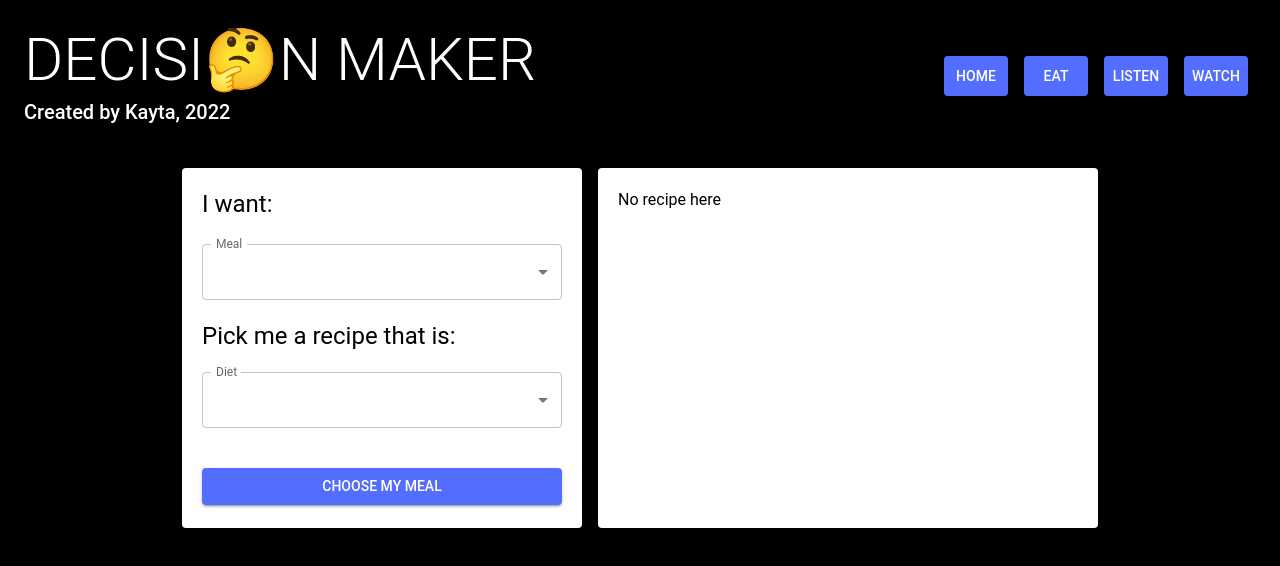
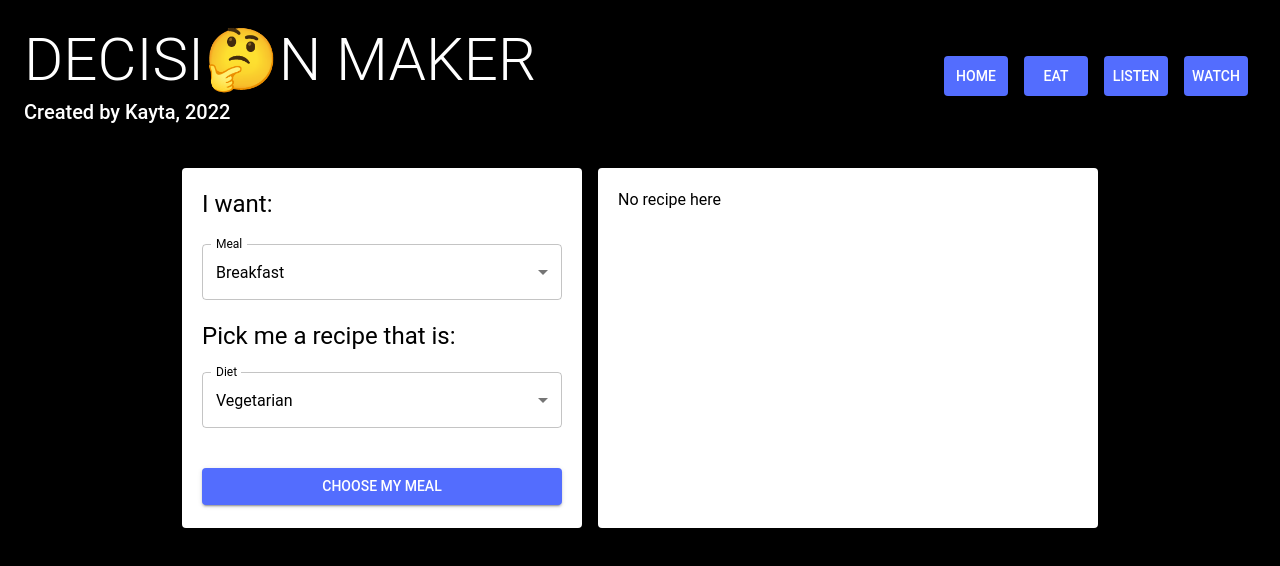
Before and after one commit to kaytawho/decision-maker, a React (Create React App) app in the folder frontend/: page /decide-food in a window 1280 px wide. Shown: the top 566 px of the page. Built offline with nearby package versions, Linux system fonts and the light colour scheme; no server answers.

Commit message:
selector text color

```diff
--- a/frontend/src/components/DecideFoodPage.tsx
+++ b/frontend/src/components/DecideFoodPage.tsx
@@ -30,11 +30,11 @@ export function DecideFood() {
                             <FormControl fullWidth size="medium">
                                 <InputLabel id="dishType">Meal</InputLabel>
                                 <Select
-                                    sx={{ input: { color: 'black' }}}
                                     value={dishType}
                                     labelId="dishType"
                                     id="dishType"
                                     label="Meal"
+                                    sx={{ color: '#000000' }}
                                     onChange={handleDishChange}>
                                     <MenuItem value="breakfast">Breakfast</MenuItem>
                                     <MenuItem value="lunch">Lunch</MenuItem>
@@ -51,6 +51,7 @@ export function DecideFood() {
                                                     labelId="diet"
                                                     label="diet"
                                                     id="diet"
+                                                    sx={{ color: '#000000' }}
                                                     onChange={handleDietChange}>
                                                     <MenuItem value="gluten Free">Gluten Free</MenuItem>
                                                     <MenuItem value="ketogenic">Ketogenic</MenuItem>
--- a/frontend/src/components/Theme.tsx
+++ b/frontend/src/components/Theme.tsx
@@ -12,6 +12,7 @@ const theme = createTheme({
         },
         text: {
             primary: '#FFFFFF',
+            secondary: '#OOOOOO'
         },
     },
     typography: {
```
